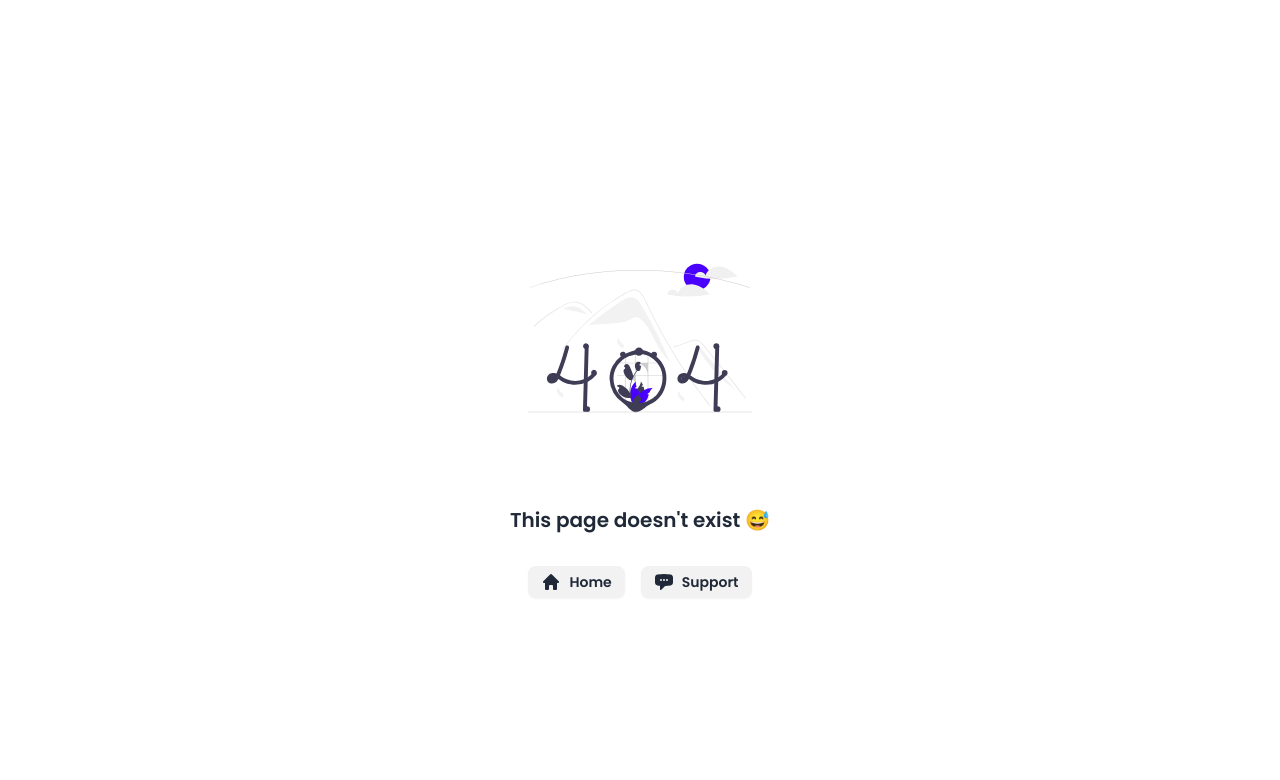
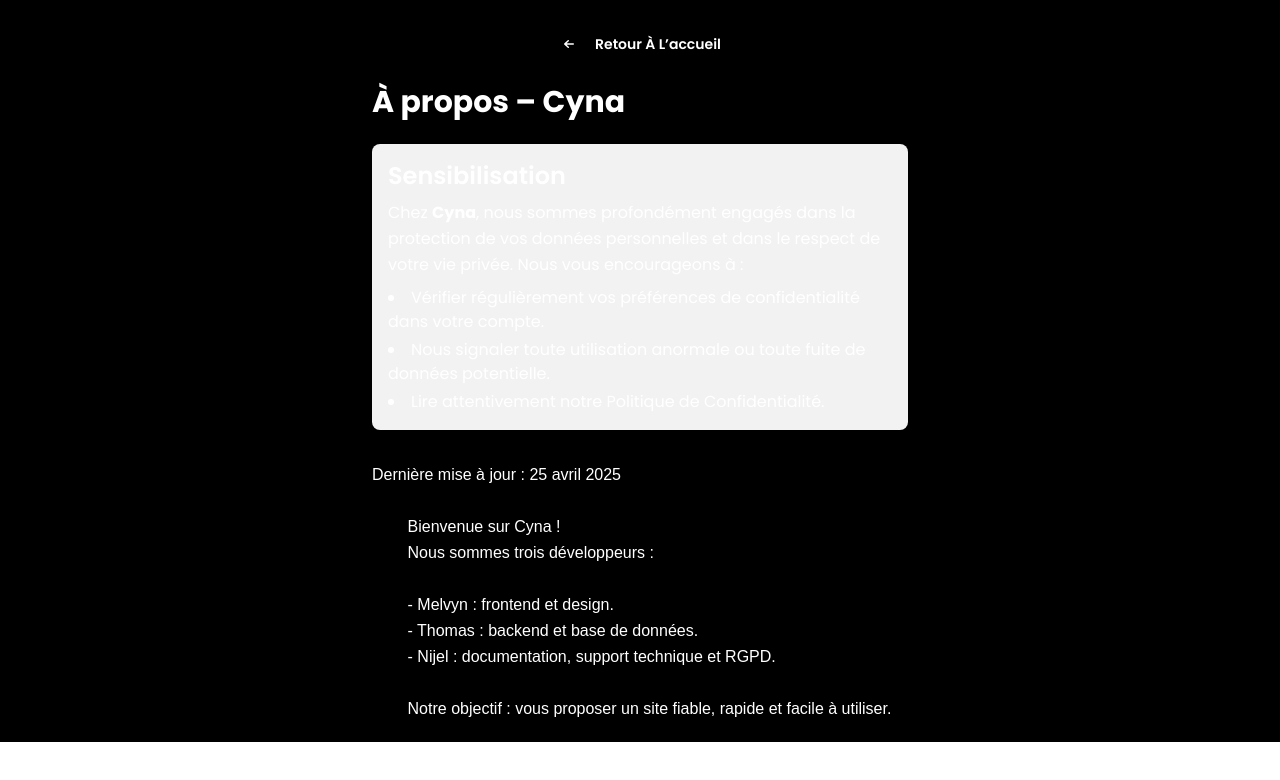
Before and after one commit to Melvyn972/BatCyna, a Next.js app: page /about in a window 1280 px wide. Before the commit this address had no page. Shown: the top 780 px of the page. Built offline with nearby package versions, Linux system fonts and the light colour scheme.

Commit message:
Ajout page A propos

```diff
--- /dev/null
+++ b/app/about/page.js
@@ -0,0 +1,81 @@
+// app/about/page.js
+import Link from "next/link";
+import { getSEOTags } from "@/libs/seo";
+import config from "@/config";
+
+export const metadata = getSEOTags({
+  title: `À propos | ${config.appName}`,
+  canonicalUrlRelative: "/about",
+});
+
+export default function AboutPage() {
+  return (
+    <main className="max-w-xl mx-auto">
+      <div className="p-5">
+        {/* ← Bouton retour */}
+        <Link href="/" className="btn btn-ghost flex items-center mb-4">
+          <svg
+            xmlns="http://www.w3.org/2000/svg"
+            viewBox="0 0 20 20"
+            fill="currentColor"
+            className="w-5 h-5 mr-2"
+          >
+            <path
+              fillRule="evenodd"
+              d="M15 10a.75.75 0 01-.75.75H7.612l2.158
+                 1.96a.75.75 0 11-1.04 1.08l-3.5-3.25a.75.75
+                 0 010-1.08l3.5-3.25a.75.75 0
+                 111.04 1.08L7.612 9.25h6.638A.75.75 0 0115 10z"
+              clipRule="evenodd"
+            />
+          </svg>
+          Retour à l’accueil
+        </Link>
+
+        {/* ← Titre */}
+        <h1 className="text-3xl font-extrabold pb-6">
+          À propos – {config.appName}
+        </h1>
+
+        {/* ← Message de sensibilisation */}
+        <section className="mb-8 p-4 bg-base-200 dark:bg-gray-800 rounded-lg">
+          <h2 className="text-2xl font-semibold mb-2">Sensibilisation</h2>
+          <p className="leading-relaxed">
+            Chez <strong>{config.appName}</strong>, nous sommes
+            profondément engagés dans la protection de vos données
+            personnelles et dans le respect de votre vie privée. Nous
+            vous encourageons à :
+          </p>
+          <ul className="list-disc list-inside mt-2 space-y-1">
+            <li>
+              Vérifier régulièrement vos préférences de confidentialité dans
+              votre compte.
+            </li>
+            <li>
+              Nous signaler toute utilisation anormale ou toute fuite de
+              données potentielle.
+            </li>
+            <li>Lire attentivement notre Politique de Confidentialité.</li>
+          </ul>
+        </section>
+
+        {/* ← Présentation de l’équipe */}
+        <section
+        className="leading-relaxed whitespace-pre-wrap"
+        style={{ fontFamily: "sans-serif" }}
+        >
+        {`Dernière mise à jour : 25 avril 2025
+
+        Bienvenue sur ${config.appName} !
+        Nous sommes trois développeurs :
+
+        - Melvyn : frontend et design.
+        - Thomas : backend et base de données.
+        - Nijel : documentation, support technique et RGPD.
+
+        Notre objectif : vous proposer un site fiable, rapide et facile à utiliser.`}
+    </section>
+      </div>
+    </main>
+  );
+}
```
